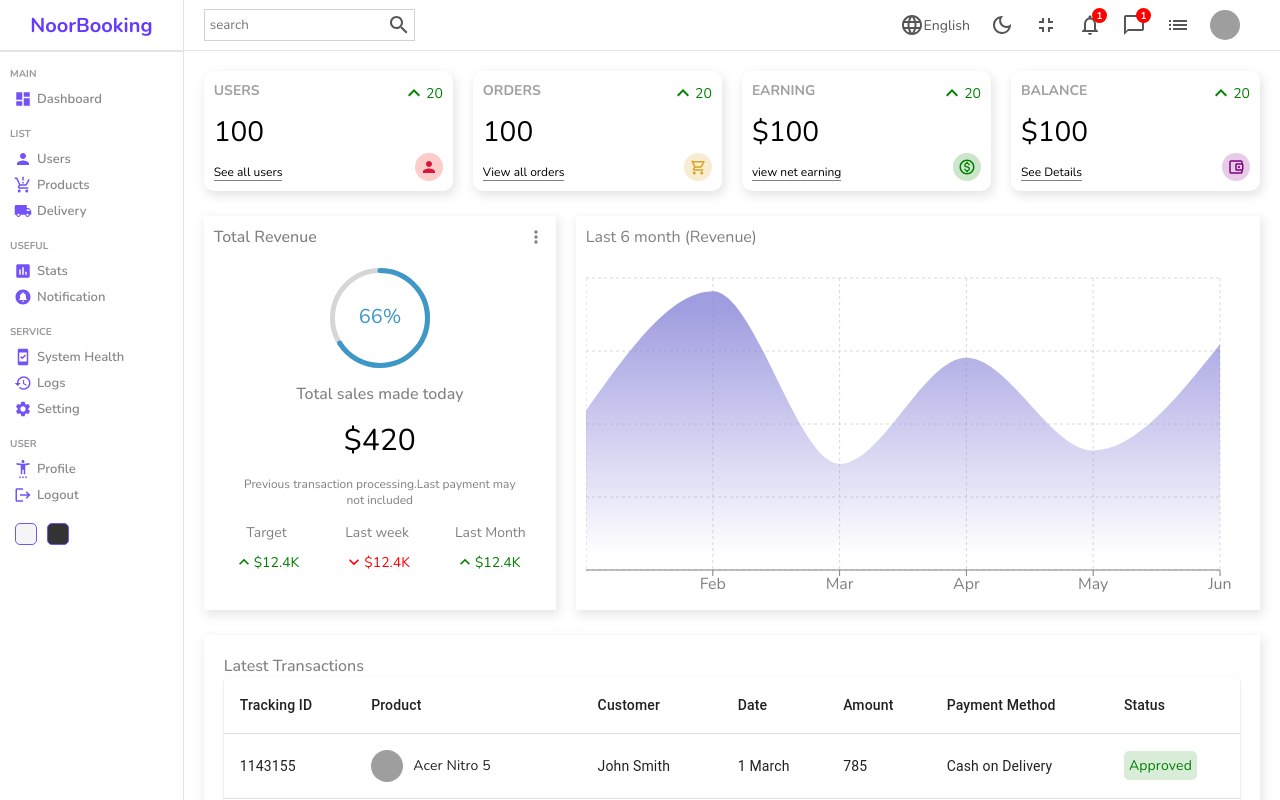
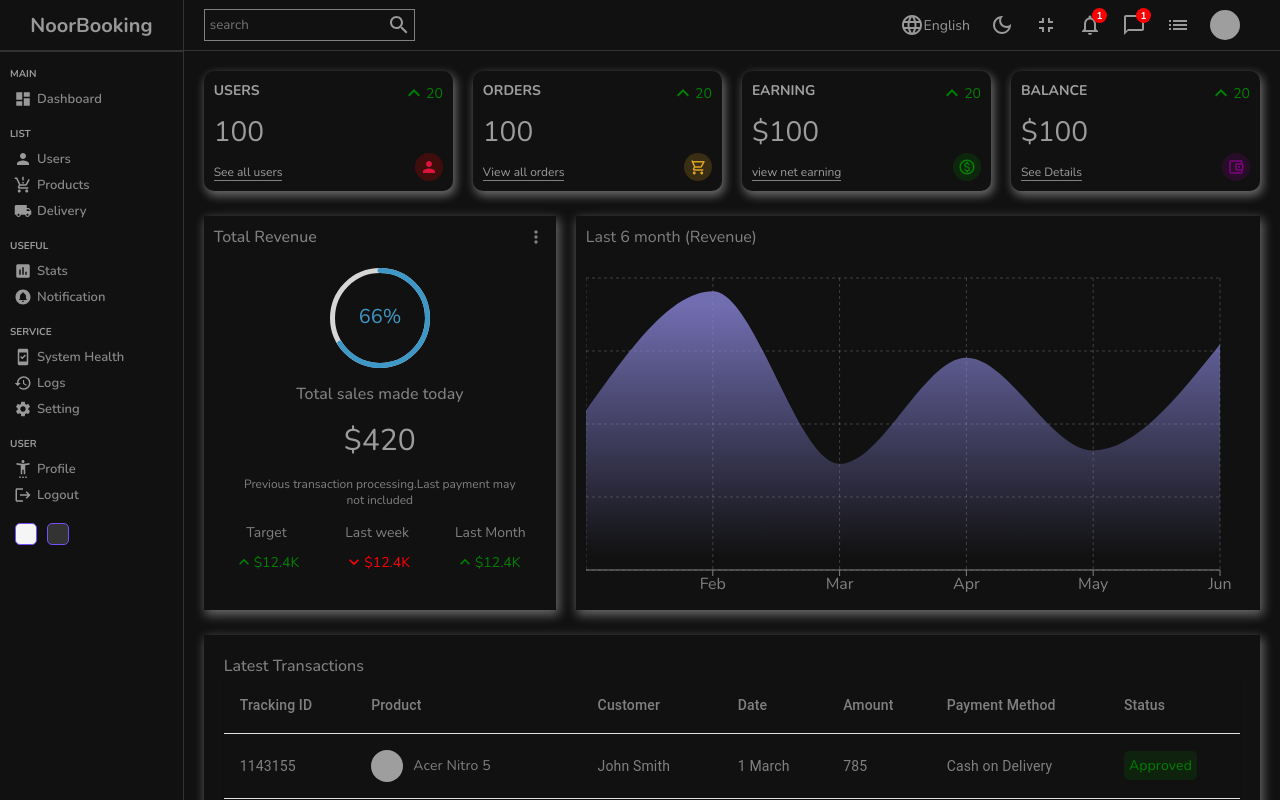
Before and after one commit to Radhi-Hudijan/noorBookingDp, a React (Create React App) app in the folder adminpanel/: page / in a window 1280 px wide. Shown: the top 800 px of the page. Built offline with nearby package versions, Linux system fonts and the light colour scheme; grey boxes are pictures that could not be loaded.

Commit message:
dark mode styling

```diff
--- a/adminpanel/src/App.js
+++ b/adminpanel/src/App.js
@@ -6,9 +6,12 @@ import Single from "./pages/single/Single";
 import New from "./pages/new/New";
 import { productInputs, userInputs } from "./formSource";
 
+//import the global style file
+import './style/dark.scss'
+
 function App() {
   return (
-    <div className="App">
+    <div className="app dark">
       <BrowserRouter>
         <Routes>
           <Route path="/">
--- a/adminpanel/src/component/datatable/Datatable.jsx
+++ b/adminpanel/src/component/datatable/Datatable.jsx
@@ -33,6 +33,7 @@ const Datatable = () => {
           </Link>
       </div>
       <DataGrid
+        className="dataGrid"
         rows={userRows}
         columns={userColumns.concat(actionColumn)}
         initialState={{
--- a/adminpanel/src/component/table/List.jsx
+++ b/adminpanel/src/component/table/List.jsx
@@ -78,7 +78,7 @@ const List = () => {
         <TableBody>
           {rows.map((row) => (
             <TableRow key={row.id}>
-              <TableCell>{row.id}</TableCell>
+              <TableCell className="tableCell">{row.id}</TableCell>
               <TableCell className="tableCell">
                 <div className="cellWrapper">
                   <img src={row.img} alt="" className="image" />
--- a/adminpanel/src/pages/home/Home.jsx
+++ b/adminpanel/src/pages/home/Home.jsx
@@ -4,7 +4,7 @@ import Navbar from "../../component/navbar/Navbar";
 import Sidebar from "../../component/sidebar/Sidebar";
 import { Widget } from "../../component/widget/Widget";
 import "./home.scss";
-import Table from "../../component/table/List";
+import List from "../../component/table/List";
 
 const Home = () => {
   return (
@@ -27,7 +27,7 @@ const Home = () => {
         <div className="listContainer">
           <div className="listTitle">
             Latest Transactions
-            <Table />
+            <List />
           </div>
         </div>
       </div>
--- /dev/null
+++ b/adminpanel/src/style/dark.scss
@@ -0,0 +1,66 @@
+.app.dark{
+    background-color: #111;
+    color: rgb(156, 156, 156);
+
+    .chartGrid{
+        stroke: rgba(228, 228, 228, 0.219);
+    }
+
+    .table{
+        background-color: #111;
+        .tableCell{
+            color:gray
+        }
+    }
+
+    .navbar{
+        color: #999;
+        border-bottom: 0.5px solid #333;
+
+        .search{
+            border-color: gray;
+        }
+    }
+
+    .sidebar{
+        background-color: #111;
+        border-color: #333;
+
+        .top{
+            .logo{
+                color: #999;
+            }
+        }
+
+        hr{
+           border: 0.5px solid #333;
+        }
+
+        ul{
+            li{
+                &:hover{
+                    background-color: #333;
+                }
+              .icon{
+                color: #999;
+              }
+            }
+        }
+    }
+
+    .datatable{
+        .dataGrid{
+            color: gray;
+            border: none;
+
+            .viewButton,.deleteButton,.cellWithStatus{
+                color: gray;
+                border: none;            }
+
+        }
+    }
+
+    input{
+        background-color: transparent;
+    }
+}
```
